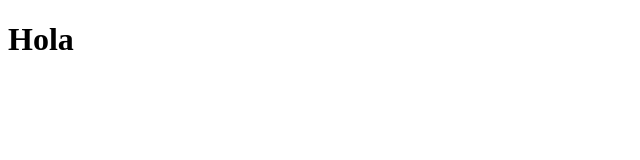
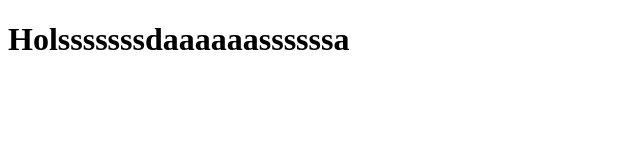
Before and after one commit to JhoanSebastianGar/proyectos, a plain HTML site: page index.html in a window 1280 px wide. Shown: the whole page, without its empty margins (0-640 px from the left). Drawn offline with Linux system fonts and the light colour scheme.

Commit message:
cambios en texto

```diff
--- a/index.html
+++ b/index.html
@@ -7,6 +7,6 @@
     <title>Document</title>
 </head>
 <body>
-    <h1>Hola</h1>
+    <h1>Holsssssssdaaaaaassssssa</h1>
 </body>
 </html>
```
